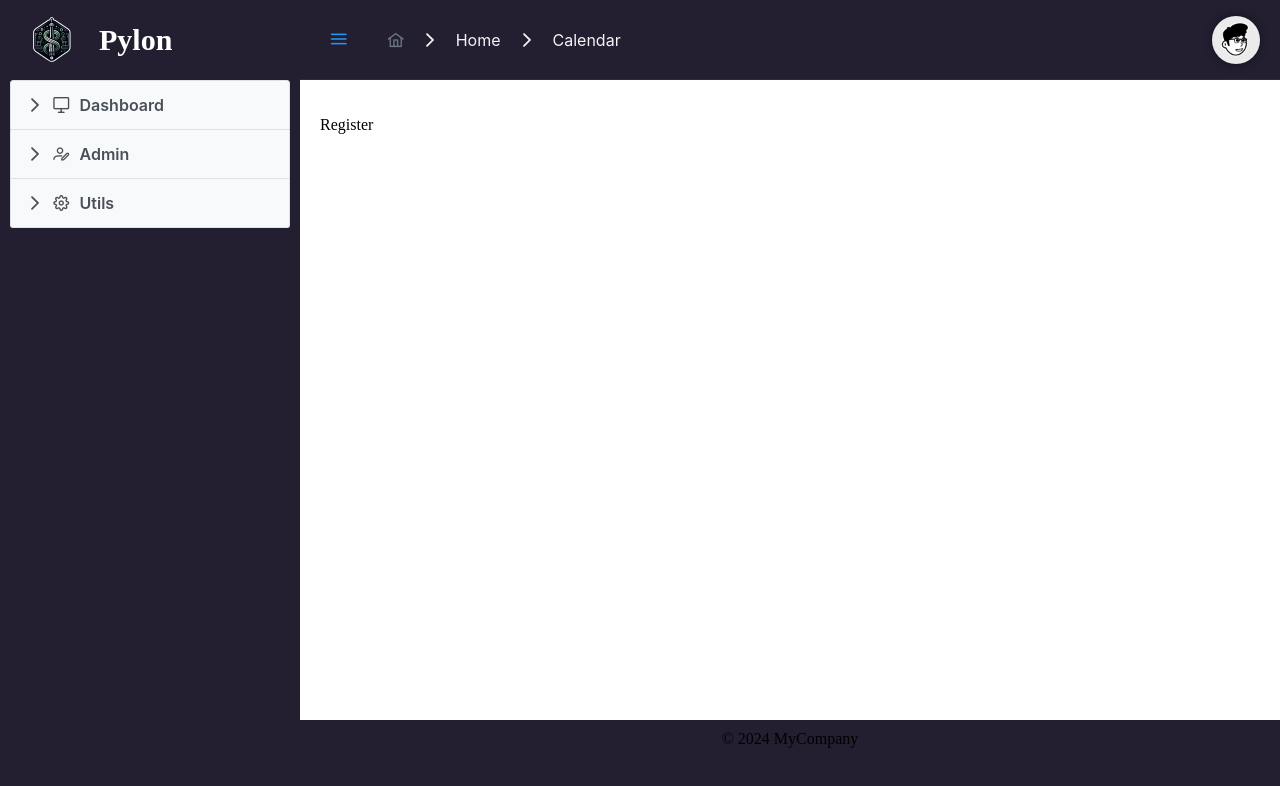
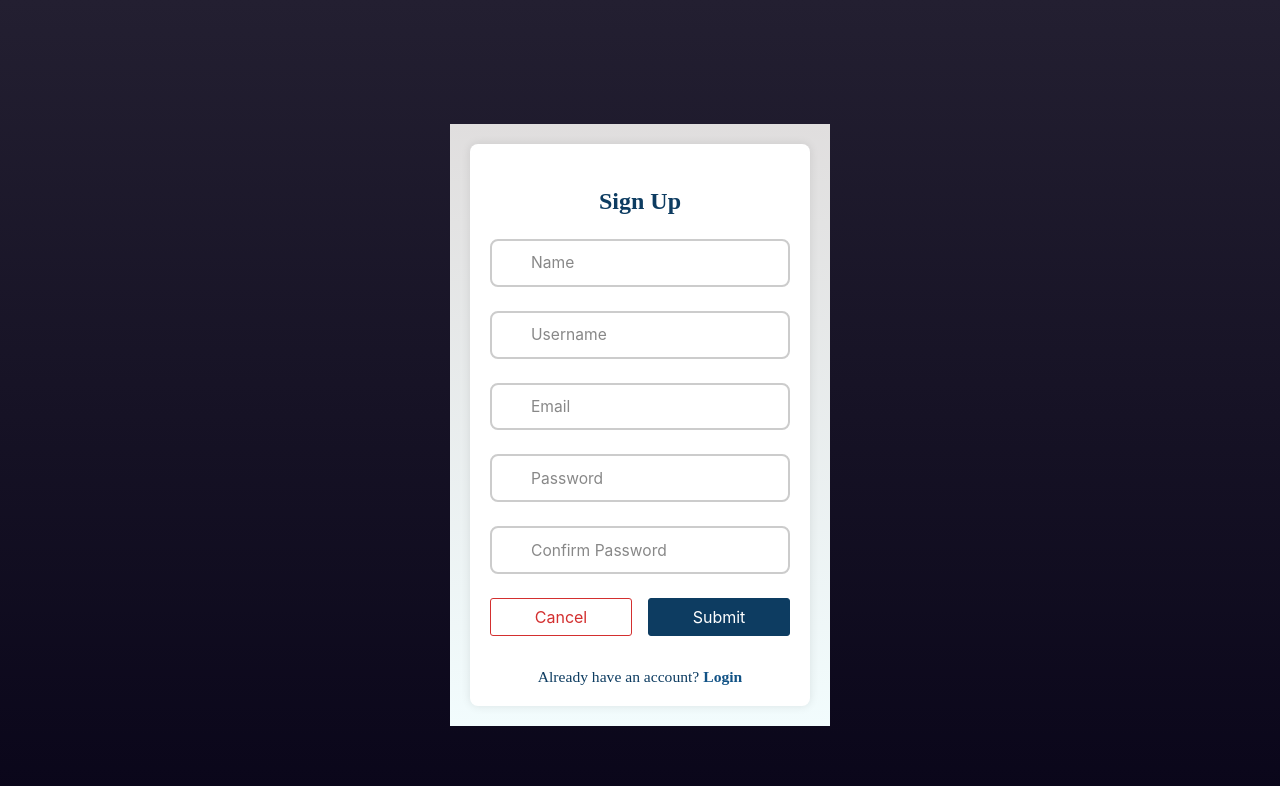
Before and after one commit to marcorsouza/pylon_identity_frontend, a Next.js app: page /auth/register in a window 1280 px wide. Shown: the top 786 px of the page. Built offline with nearby package versions, Linux system fonts and the light colour scheme.

Commit message:
adicionado form register

```diff
--- a/pages/_app.tsx
+++ b/pages/_app.tsx
@@ -5,6 +5,7 @@ import "primeicons/primeicons.css"; // Ícones
 
 import "../styles/globals.css";
 import "../styles/login.css";
+import "../styles/register.css";
 import "../styles/notfound.css";
 
 import { AppProps } from "next/app";
@@ -13,7 +14,8 @@ import LoginLayout from "../components/Layout/LoginLayout";
 import NotFoundPage from "../components/NotFoundPage";
 
 function MyApp({ Component, pageProps, router }: AppProps) {
-  const isLoginPage = router.pathname === "/auth/login"; // Verifica se a rota é '/login'
+  const isLoginPage =
+    router.pathname === "/auth/login" || router.pathname === "/auth/register"; // Verifica se a rota é '/login'
   const isNotFound = pageProps.statusCode === 404; // Verifica se a rota é '/404'
 
   // Escolha o Layout com base na rota
--- a/pages/auth/register.tsx
+++ b/pages/auth/register.tsx
@@ -1,7 +1,93 @@
+// pages/register.tsx
+import React, { useState } from "react";
+import { InputText } from "primereact/inputtext";
+import { Password } from "primereact/password";
+import { Button } from "primereact/button";
+import { Toast } from "primereact/toast";
+
 export default function Register() {
+  const [name, setName] = useState("");
+  const [username, setUsername] = useState("");
+  const [email, setEmail] = useState("");
+  const [password, setPassword] = useState("");
+  const [confirmPassword, setConfirmPassword] = useState("");
+  const toast = React.useRef<Toast>(null);
+
+  const handleSubmit = (e: any) => {
+    e.preventDefault();
+    if (password !== confirmPassword) {
+      if (toast.current)
+        toast.current.show({
+          severity: "error",
+          summary: "Passwords do not match",
+          detail: "Please check your passwords.",
+          life: 3000,
+        });
+      return;
+    }
+    // Implementar lógica de registro
+    console.log("Register details:", { name, username, email, password });
+  };
+
   return (
-    <div>
-      <p>Register</p>
+    <div className="outer-container">
+      <div className="register-form">
+        <Toast ref={toast} />
+        <form onSubmit={handleSubmit} className="p-fluid">
+          <h3 className="register-title">Sign Up</h3>
+          <div className="p-field">
+            <InputText
+              value={name}
+              onChange={(e) => setName(e.target.value)}
+              placeholder="Name"
+            />
+          </div>
+          <div className="p-field">
+            <InputText
+              value={username}
+              onChange={(e) => setUsername(e.target.value)}
+              placeholder="Username"
+            />
+          </div>
+          <div className="p-field">
+            <InputText
+              value={email}
+              onChange={(e) => setEmail(e.target.value)}
+              placeholder="Email"
+            />
+          </div>
+          <div className="p-field">
+            <Password
+              value={password}
+              feedback={false}
+              onChange={(e) => setPassword(e.target.value)}
+              placeholder="Password"
+            />
+          </div>
+          <div className="p-field">
+            <Password
+              value={confirmPassword}
+              feedback={false}
+              onChange={(e) => setConfirmPassword(e.target.value)}
+              placeholder="Confirm Password"
+            />
+          </div>
+          <div className="register-button flex">
+            <Button className="btn-cancel" type="submit" label="Cancel" severity="danger" outlined/>
+
+            <Button  className="btn-register" type="submit" label="Submit" />
+          </div>
+
+          <div className="form-links">
+              <span className="login-signup flex">
+                Already have an account?
+                <a href="/auth/login" className="register-link">
+                Login
+                </a>
+                </span>
+            </div>
+        </form>
+      </div>
     </div>
   );
 }
--- a/styles/globals.css
+++ b/styles/globals.css
@@ -167,3 +167,8 @@ body {
   padding: 10px;
   height: 80px; /* Altura explícita pode ajudar se houver problemas de sobreposição */
 }
+
+
+.flex {
+  display: flex !important;
+}
--- a/styles/login.css
+++ b/styles/login.css
@@ -17,7 +17,7 @@
 }
 
 .login-background {
-  background: linear-gradient(to bottom, #125386 0%, #3479ae 100%);
+  background: linear-gradient(to bottom, #342c52  0%, var(--blue-500) 100%);
   display: flex;
   justify-content: center;
   align-items: center;
@@ -46,7 +46,7 @@
   display: flex;
   justify-content: center;
   align-items: center;
-  background: linear-gradient(to bottom, #f8f8fa 0%, #e7e3eb 100%);
+  background: linear-gradient(to bottom, rgb(224, 222, 222) 0%, var(--cyan-50) 100%);
 }
 
 form.p-fluid {
@@ -69,6 +69,7 @@ form.p-fluid {
   border: 2px solid #ccc;
   border-radius: 8px;
   width: 100%; /* Garante que o input use toda a largura disponível */
+  font-size: .975rem !important;
 }
 
 .p-field input::placeholder,
@@ -87,6 +88,8 @@ form.p-fluid {
   justify-content: space-between;
   width: 100%;
   margin-bottom: 1em;
+  font-size: .975rem !important;
+  color: var(--blue-800) !important;
 }
 
 .p-field-checkbox label {
@@ -95,6 +98,7 @@ form.p-fluid {
 
 .forgot-password-link {
   margin-left: auto; /* Aligns the link to the right */
+  color: var(--blue-800) !important;
 }
 
 .register-link {
@@ -103,6 +107,8 @@ form.p-fluid {
   color: #007ad9;
   text-decoration: none;
   font-weight: bold;
+  margin-left: .25rem !important;
+  color: var(--blue-800) !important;
 }
 
 .register-link:hover,
@@ -115,6 +121,8 @@ form.p-fluid {
   justify-content: space-evenly;
   margin-top: 2em;
 }
+
+
 
 .register-link,
 .forgot-password-link {
@@ -137,3 +145,9 @@ form.p-fluid {
   background-color: #09507a !important;
   border-color: #09507a !important;
 }
+
+
+.login-signup {
+  font-size: .975rem !important;
+  color: var(--blue-900) !important;
+}
--- /dev/null
+++ b/styles/register.css
@@ -0,0 +1,52 @@
+/* styles/register.css */
+.register-form {
+  display: flex;
+  flex-direction: column;
+  align-items: center;
+  justify-content: center;
+  padding: 20px;
+  margin-top: 50px;
+  background: linear-gradient(to bottom, rgb(224, 222, 222) 0%, var(--cyan-50) 100%);
+
+}
+
+.register-form form {
+  width: 340px;
+  background: white;
+  padding: 20px;
+  border-radius: 8px;
+  box-shadow: 0 0 10px rgba(0, 0, 0, 0.1);
+}
+
+
+.register-title {
+    font-size: 1.5rem;
+    text-align: center;
+    color: var(--blue-900, #0d3c61);
+}
+
+
+.register-form .p-field {
+  margin-bottom: 1.5em;
+}
+
+.register-form input {
+  width: 100%;
+  padding: 0.8em 2.5em;
+  border: 2px solid #ccc;
+  border-radius: 8px;
+}
+
+.register-button {
+    gap: 1rem !important;
+}
+
+.register-button .btn-register.p-button {
+  background-color: var(--blue-900, #0d3c61);
+  border-color: var(--blue-900, #0d3c61);
+}
+
+.register-button .btn-register.p-button:hover {
+  background-color: #09507a;
+  border-color: #09507a;
+}
```
Also changed, not shown: pages/auth/login.tsx (+6 -3 lines).
